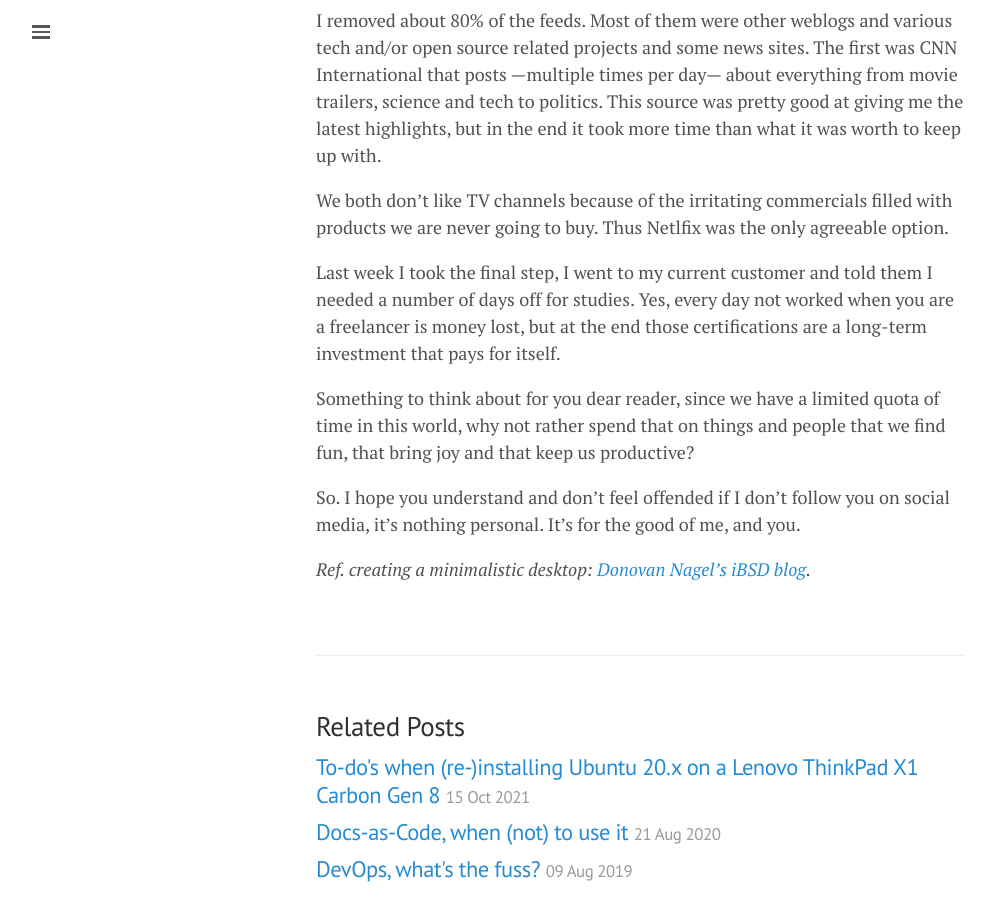
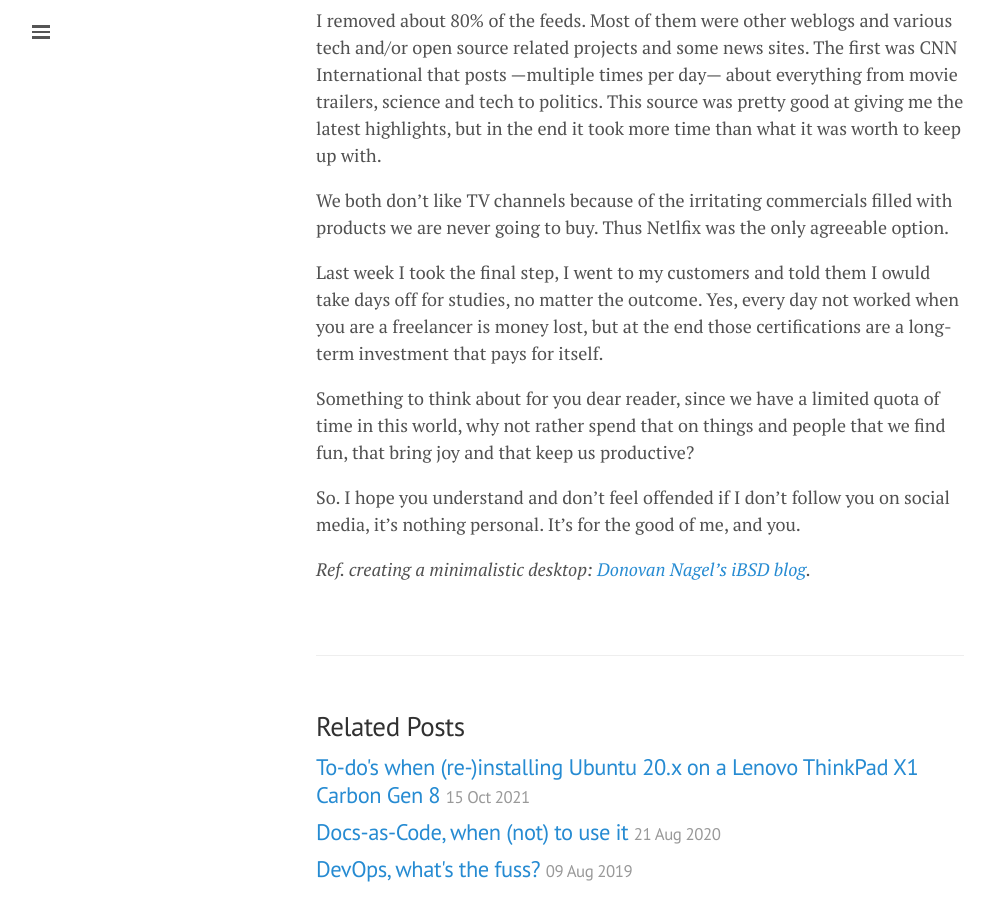
Before and after one commit to lgeurts/lgeurts.github.io, a Jekyll site: the page built from _posts/2021-11-09-why-i-decided-to-limit-my-social-presence.md, in a window 1280 px wide and 900 px high, scrolled down 1633 px. Shown: the whole window, without its empty margins (0-994 px from the left). Built offline with Jekyll 4.4.1, drawn with Linux system fonts in a browser that asks for light colours; nearby versions of some CDN libraries; comment, search, counter and statistics services are not loaded.

Commit message:
Update 2021-11-09-why-i-decided-to-limit-my-social-presence.md

```diff
--- a/_posts/2021-11-09-why-i-decided-to-limit-my-social-presence.md
+++ b/_posts/2021-11-09-why-i-decided-to-limit-my-social-presence.md
@@ -32,7 +32,7 @@ I removed about 80% of the feeds. Most of them were other weblogs and various te
 
 We both don't like TV channels because of the irritating commercials filled with products we are never going to buy. Thus Netlfix was the only agreeable option.
 
-Last week I took the final step, I went to my current customer and told them I needed a number of days off for studies. Yes, every day not worked when you are a freelancer is money lost, but at the end those certifications are a long-term investment that pays for itself.
+Last week I took the final step, I went to my customers and told them I owuld take days off for studies, no matter the outcome. Yes, every day not worked when you are a freelancer is money lost, but at the end those certifications are a long-term investment that pays for itself.
 
 Something to think about for you dear reader, since we have a limited quota of time in this world, why not rather spend that on things and people that we find fun, that bring joy and that keep us productive?
 
```
